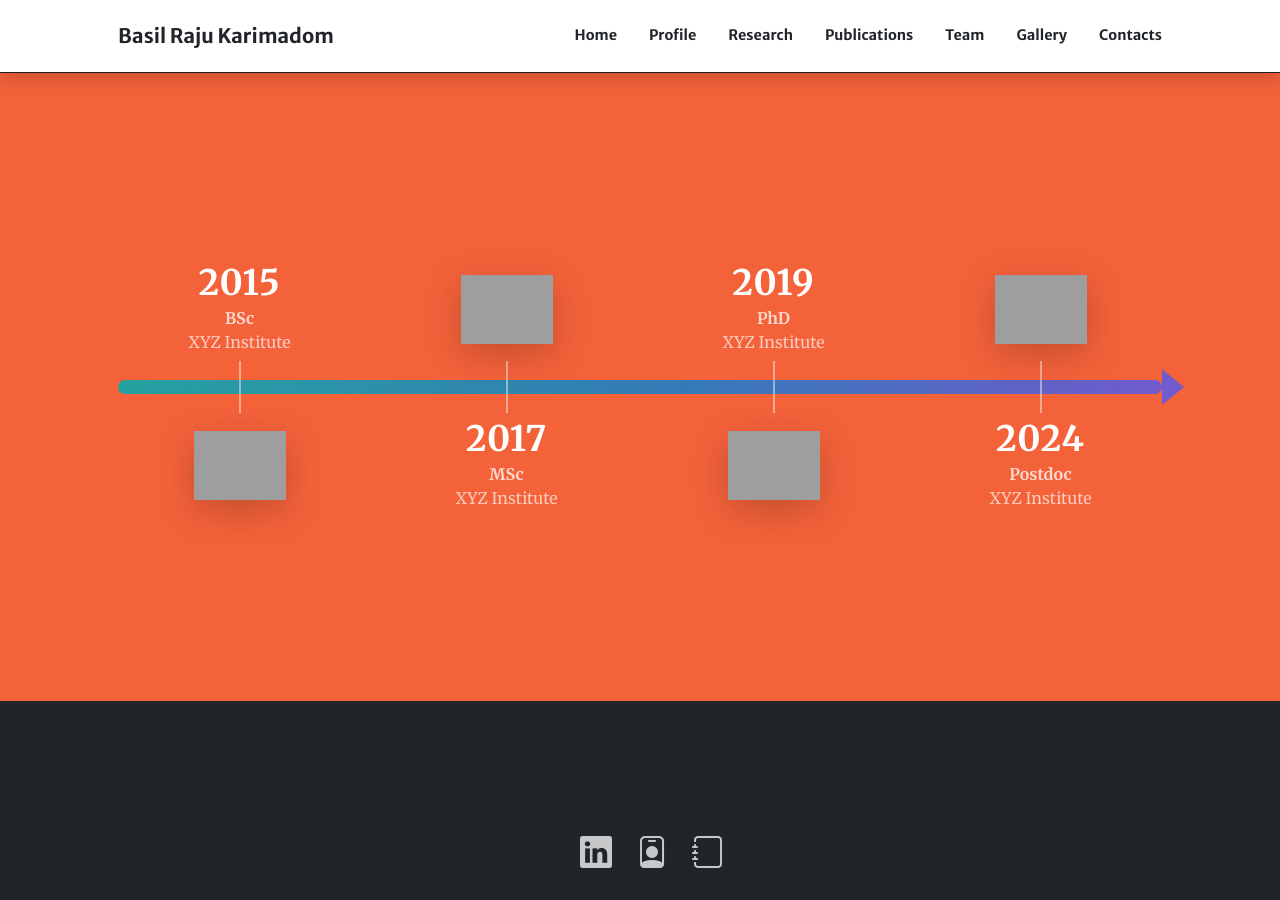
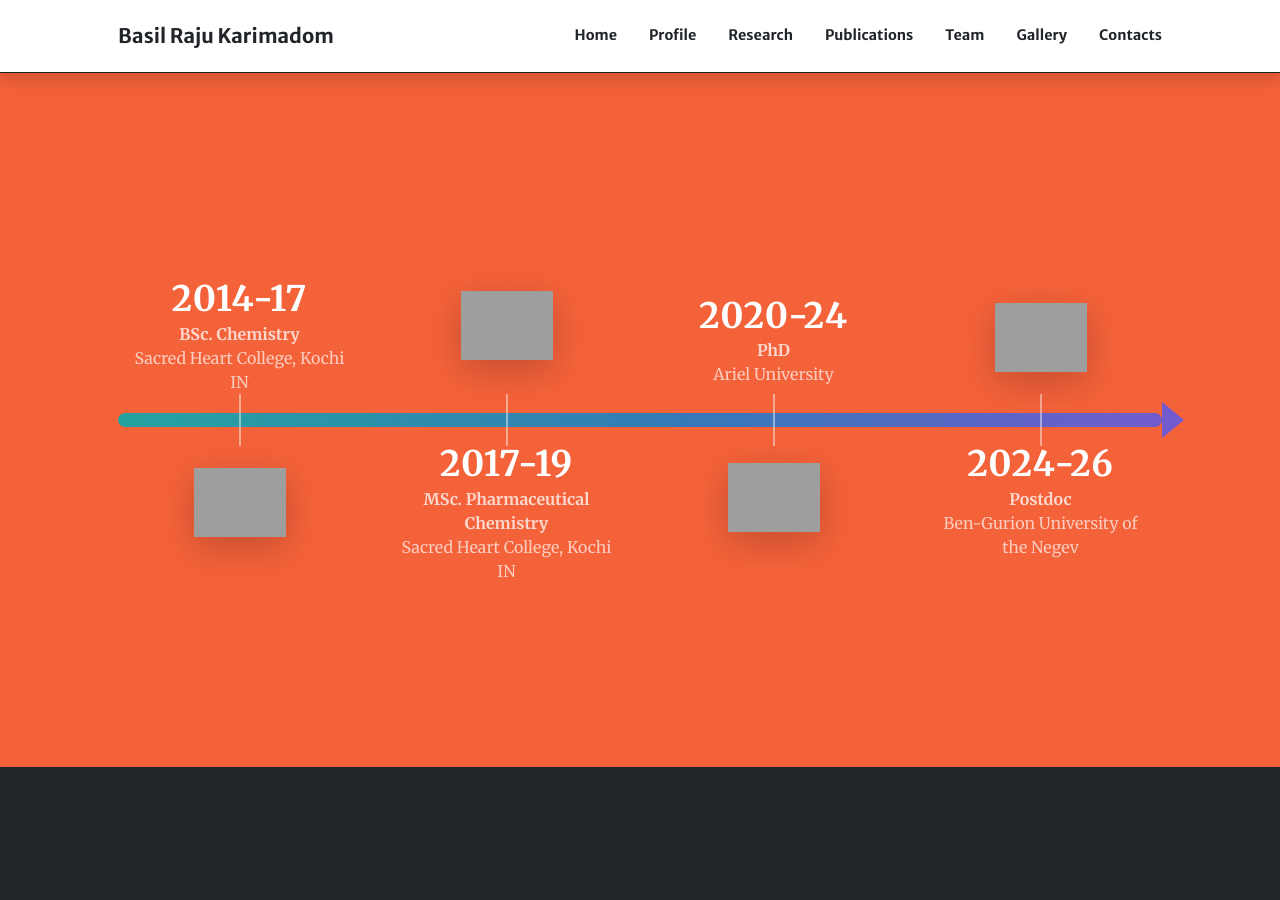
Before and after one commit to basilkarimadom/basilkarimadom.github.io, a Jekyll site: the page built from about.md, in a window 1280 px wide and 900 px high, scrolled down 770 px. Built offline with Jekyll 4.4.1, drawn with Linux system fonts in a browser that asks for light colours; comment, search, counter and statistics services are not loaded; grey boxes are pictures that could not be loaded.

Commit message:
Update about.md

```diff
--- a/about.md
+++ b/about.md
@@ -18,22 +18,22 @@ sections:
     background_style: bg-primary
     section_id: journey
     actions:
-      - title: "BSc"
-        institute: "XYZ Institute"
-        year: "2015"
-        logo: "/assets/img/logos/bsc.png"
-      - title: "MSc"
-        institute: "XYZ Institute"
-        year: "2017"
-        logo: "/assets/img/logos/msc.png"
+      - title: "BSc. Chemistry"
+        institute: "Sacred Heart College, Kochi IN"
+        year: "2014-17"
+        logo: "/assets/img/logos/SHC_logo.png"
+      - title: "MSc. Pharmaceutical Chemistry"
+        institute: "Sacred Heart College, Kochi IN"
+        year: "2017-19"
+        logo: "/assets/img/logos/SHC_logo.png"
       - title: "PhD"
-        institute: "XYZ Institute"
-        year: "2019"
-        logo: "/assets/img/logos/phd.png"
+        institute: "Ariel University"
+        year: "2020-24"
+        logo: "/assets/img/logos/ariel_logo.png"
       - title: "Postdoc"
-        institute: "XYZ Institute"
-        year: "2024"
-        logo: "/assets/img/logos/postdoc.png"
+        institute: "Ben-Gurion University of the Negev"
+        year: "2024-26"
+        logo: "/assets/img/logos/bgu_logo.png"
 
     last_image: /assets/img/profile/timeline/end.png
 
```
